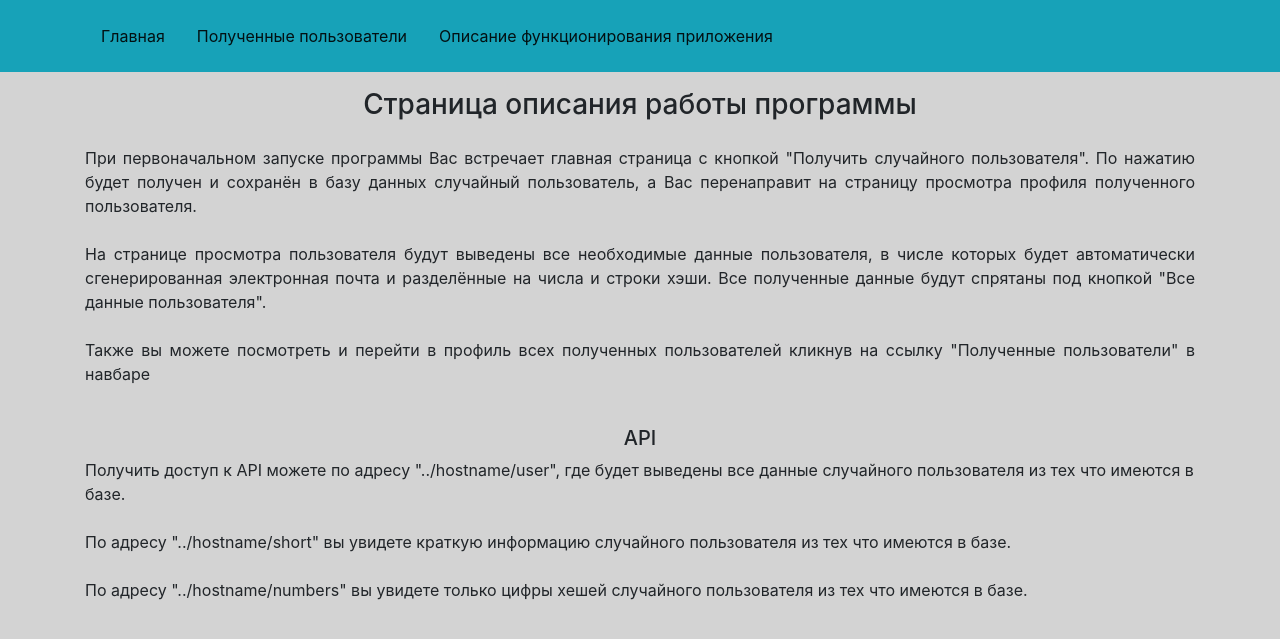
After one commit to Zeroitman/Test_exercise_for_O, a Django app: template source/webapp/templates/instruction.html in a window 1280 px wide. The commit adds this page. Shown: the top 639 px of the page. Run offline with Django 3.2, Linux system fonts and the light colour scheme; the template is opened without the code that fills it, so the values that code supplies are empty; some libraries are stand-ins or nearby versions.

Commit message:
№10. Implemented text conversion in latin and added the app's instruction

```diff
--- a/source/source/urls.py
+++ b/source/source/urls.py
@@ -15,7 +15,7 @@ Including another URLconf
 """
 from django.contrib import admin
 from django.urls import path, include
-from webapp.views import index_view, get_user
+from webapp.views import index_view, get_user, instruction_page
 from webapp.views import UserDetailView, UserListView
 
 urlpatterns = [
@@ -24,5 +24,6 @@ urlpatterns = [
     path('', index_view, name="start_page"),
     path('user', get_user, name="get_user"),
     path('user/<int:pk>', UserDetailView.as_view(), name='user_page'),
-    path('all_users', UserListView.as_view(), name='all_user_page')
+    path('all_users', UserListView.as_view(), name='all_user_page'),
+    path('app_instruction', instruction_page, name='instruction_page'),
 ]
--- a/source/webapp/templates/base.html
+++ b/source/webapp/templates/base.html
@@ -13,9 +13,11 @@
 <nav class="navbar navbar-expand-lg navbar-light bg-info">
     <div class="container">
         <div class="navbar-nav">
-            <a class="nav-item nav-link active" href="{% url 'start_page' %}">Главная <span
+            <a class="nav-item nav-link active m-2" href="{% url 'start_page' %}">Главная <span
                     class="sr-only">(current)</span></a>
-            <a class="nav-item nav-link active" href="{% url 'all_user_page' %}">Полученные пользователи</a>
+            <a class="nav-item nav-link active m-2" href="{% url 'all_user_page' %}">Полученные пользователи</a>
+            <a class="nav-item nav-link active m-2" href="{% url 'instruction_page' %}">Описание функционирования
+                приложения</a>
         </div>
     </div>
 </nav>
--- a/source/webapp/templates/index.html
+++ b/source/webapp/templates/index.html
@@ -1,7 +1,7 @@
 {% extends 'base.html' %}
 {% block content %}
     <div class="text-center mt-5">
-        <a role="button" class="btn btn-outline-success w-auto text-center"
+        <a role="button" class="btn btn-outline-dark w-auto text-center"
            href="{% url 'get_user' %}">Получить случайного пользователя</a>
     </div>
 {% endblock %}
--- /dev/null
+++ b/source/webapp/templates/instruction.html
@@ -0,0 +1,20 @@
+{% extends 'base.html' %}
+{% block content %}
+    <h3 class="text-center mt-3">Страница описания работы программы</h3>
+    <p class="text-justify mt-4">
+        При первоначальном запуске программы Вас встречает главная страница с кнопкой "Получить случайного
+        пользователя". По нажатию будет получен и сохранён в базу данных случайный пользователь, а Вас перенаправит на
+        страницу просмотра профиля полученного пользователя.<br/><br/>
+        На странице просмотра пользователя будут выведены все необходимые данные пользователя, в числе которых будет
+        автоматически сгенерированная электронная почта и разделённые на числа и строки хэши. Все полученные данные
+        будут спрятаны под кнопкой "Все данные пользователя".<br/><br/>
+        Также вы можете посмотреть и перейти в профиль всех полученных пользователей кликнув на ссылку "Полученные
+        пользователи" в навбаре<br/><br/>
+    </p>
+    <h5 class="text-center mt-3">API</h5>
+    Получить доступ к API можете по адресу "../hostname/user", где будет выведены все данные случайного пользователя
+    из тех что имеются в базе.<br/><br/>
+    По адресу "../hostname/short" вы увидете краткую информацию случайного пользователя из тех что имеются в базе.<br/>
+    <br/>
+    По адресу "../hostname/numbers" вы увидете только цифры хешей случайного пользователя из тех что имеются в базе.<br/>
+{% endblock %}
--- a/source/webapp/templates/user_page.html
+++ b/source/webapp/templates/user_page.html
@@ -4,7 +4,7 @@
     <p class="font-weight-bold mt-3">Имя - <span class="font-weight-normal">{{ user.first_name }}</span></p>
     <p class="font-weight-bold mt-3">Фамилие - <span class="font-weight-normal">{{ user.last_name }}</span></p>
     <p class="font-weight-bold mt-3">Почта - <span class="font-weight-normal">{{ user.email }}</span></p>
-    <p class="font-weight-bold mt-3">Город - <span class="font-weight-normal">{{ user.city }}</span></p><p class="font-weight-bold mt-3">Почта - <span class="font-weight-normal">{{ user.email }}</span></p>
+    <p class="font-weight-bold mt-3">Город - <span class="font-weight-normal">{{ user.city }}</span></p>
     <p class="font-weight-bold mt-3">Разделённый хэш md5 - <span class="font-weight-normal">{{ user.md5 }}</span></p>
     <p class="font-weight-bold mt-3">Разделённый хэш sha1 - <span class="font-weight-normal">{{ user.sha1 }}</span>
     </p>
```
Also changed, not shown: requirements.txt (+17 -0 lines), source/api_v1/views.py (+16 -13 lines), source/webapp/views.py (+40 -7 lines).
